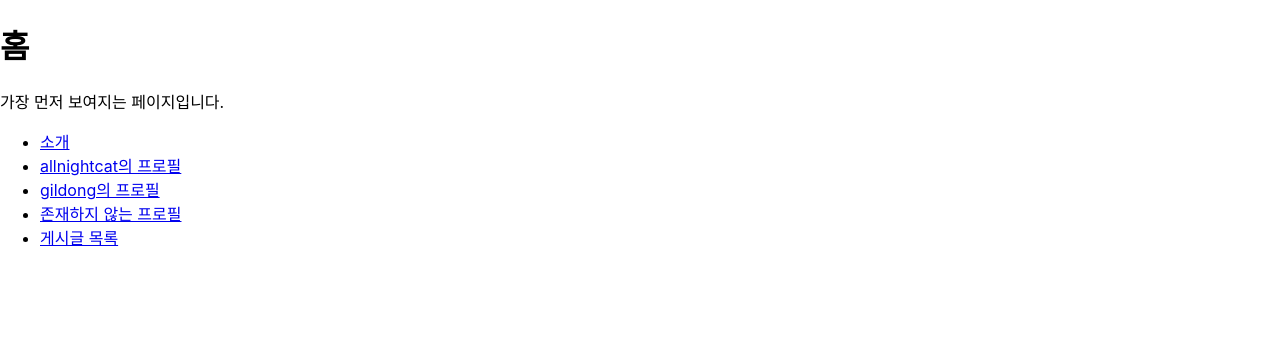
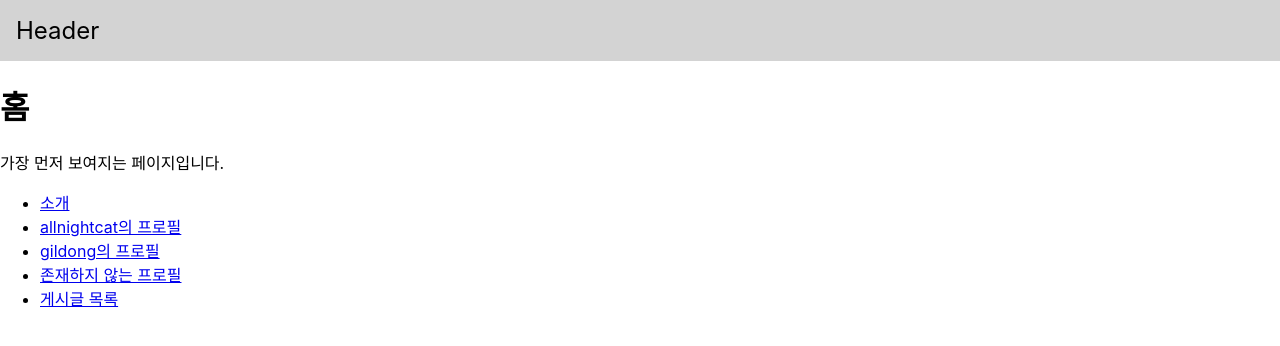
Before and after one commit to allnightcat/studyReact, a React (Create React App) app in the folder router-tutorial/: page / in a window 1280 px wide. Shown: the top 346 px of the page. Built offline with nearby package versions, Linux system fonts and the light colour scheme.

Commit message:
Outlet을 사용하여 공통 레이아웃 구현

```diff
--- a/router-tutorial/src/App.js
+++ b/router-tutorial/src/App.js
@@ -1,5 +1,6 @@
 import "./App.css";
 import { Route, Routes } from "react-router-dom";
+import Layout from "./pages/Layout";
 import About from "./pages/About";
 import Home from "./pages/Home";
 import Profile from "./pages/Prpfile";
@@ -9,9 +10,11 @@ import Articles from "./pages/Articles";
 function App() {
   return (
     <Routes>
-      <Route path="/" element={<Home />} />
-      <Route path="/about" element={<About />} />
-      <Route path="/profiles/:username" element={<Profile />} />
+      <Route element={<Layout />}>
+        <Route path="/" element={<Home />} />
+        <Route path="/about" element={<About />} />
+        <Route path="/profiles/:username" element={<Profile />} />
+      </Route>
       <Route path="/articles" element={<Articles />}>
         <Route path=":id" element={<Article />} />
       </Route>
--- /dev/null
+++ b/router-tutorial/src/pages/Layout.js
@@ -0,0 +1,17 @@
+import React from "react";
+import { Outlet } from "react-router-dom";
+
+const Layout = () => {
+  return (
+    <div>
+      <header style={{ background: "lightgray", padding: 16, fontSize: 24 }}>
+        Header
+      </header>
+      <main>
+        <Outlet />
+      </main>
+    </div>
+  );
+};
+
+export default Layout;
```
